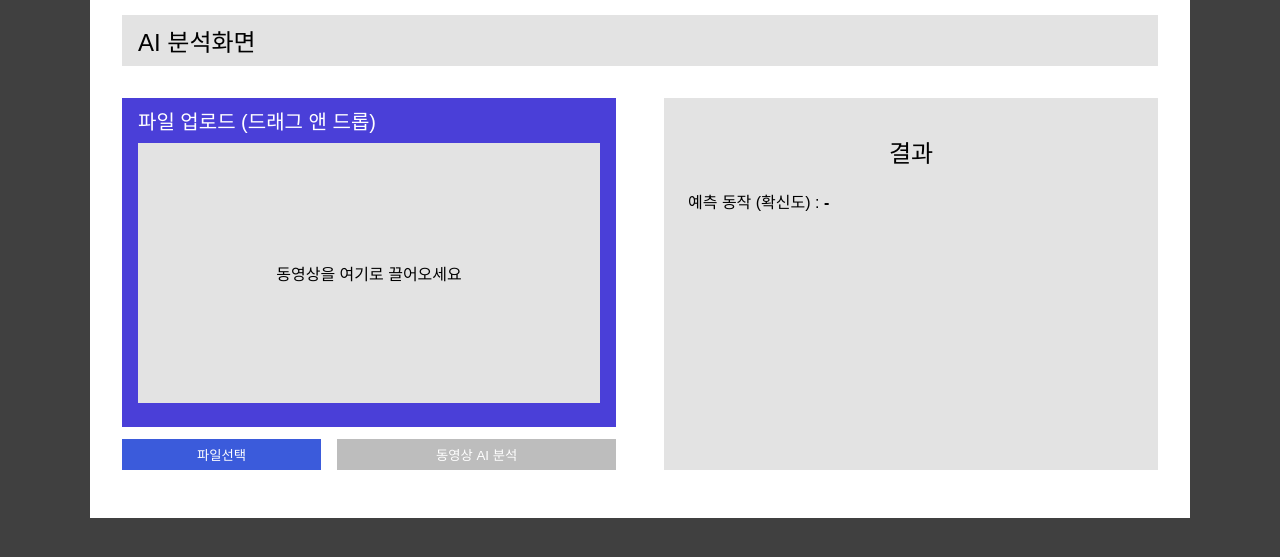
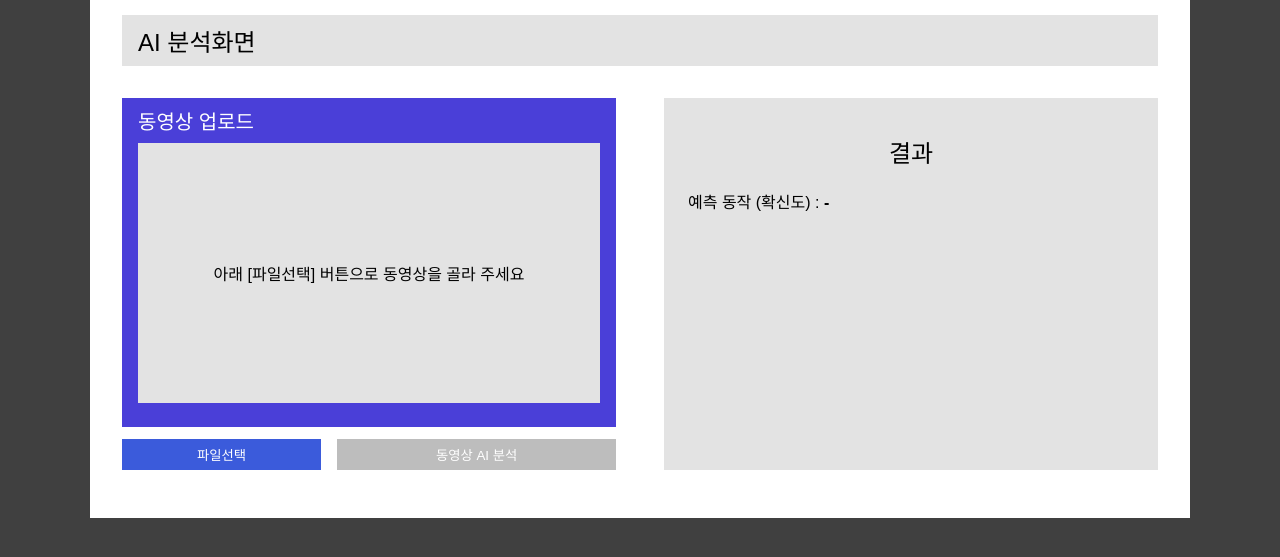
Before and after one commit to yonghoonchoi88/vision_ai, a Django app: page / in a window 1280 px wide. Shown: the part 41-598 px from the top of the page. Run offline with Django 5.2, Linux system fonts and the light colour scheme.

Commit message:
chore(frontend): 드래그 앤 드롭 제거, 안내 문구 수정

```diff
--- a/backend/templates/analyses/index.html
+++ b/backend/templates/analyses/index.html
@@ -15,13 +15,15 @@
 
   <main class="analysis-layout">
     <section class="upload-panel">
-      <!-- 초록 박스 -->
+      <!-- 업로드 박스 -->
       <div id="dropZone" class="drop-zone">
-        <p class="drop-zone__title">파일 업로드 (드래그 앤 드롭)</p>
+        <p class="drop-zone__title">동영상 업로드</p>
 
         <!-- 회색 동영상 칸 -->
         <div class="video-area">
-          <p id="placeholder" class="video-area__placeholder">동영상을 여기로 끌어오세요</p>
+          <p id="placeholder" class="video-area__placeholder">
+            아래 [파일선택] 버튼으로 동영상을 골라 주세요
+          </p>
           <video id="videoPreview" class="video-area__video" controls hidden></video>
         </div>
       </div>
```
